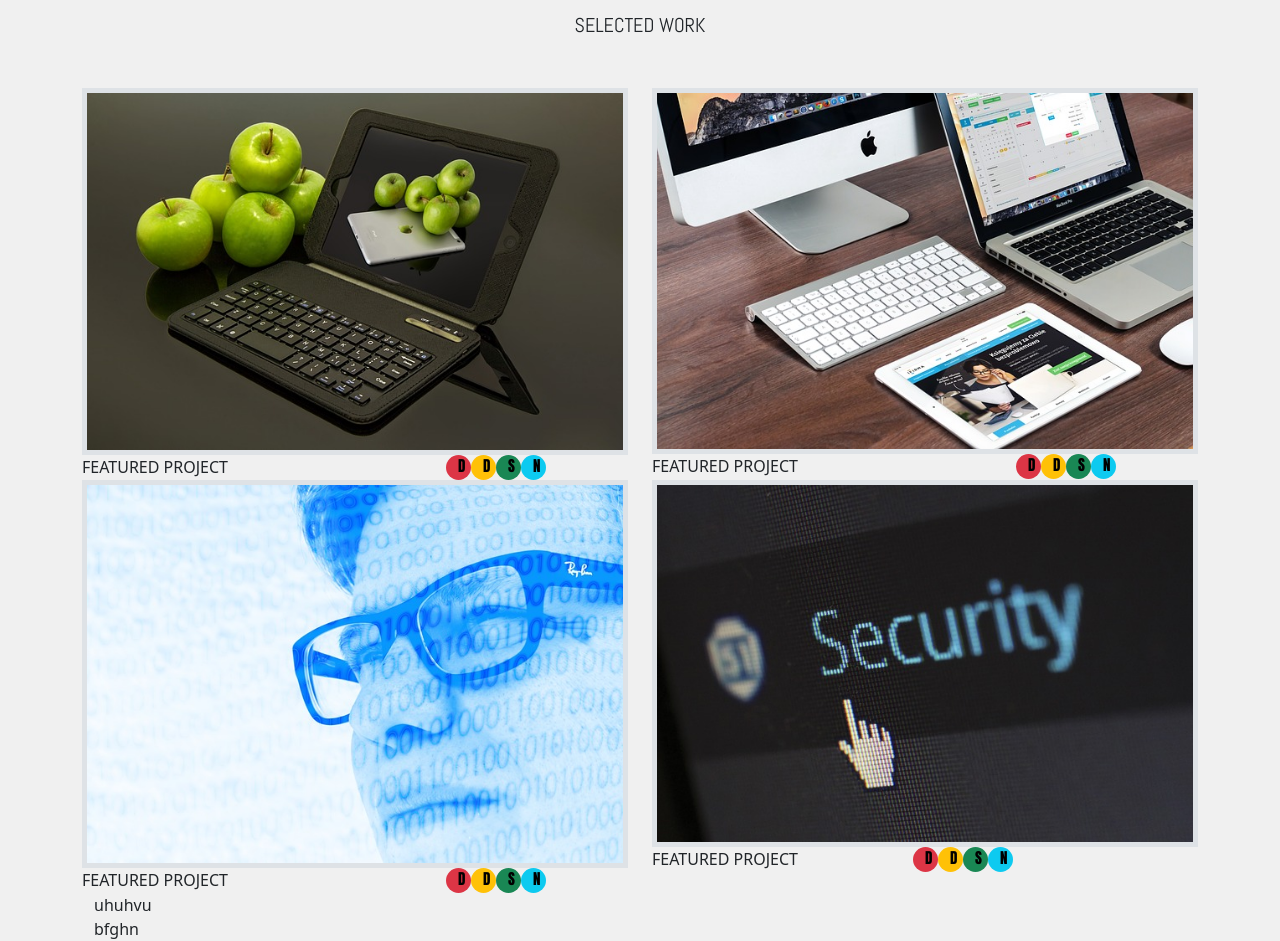
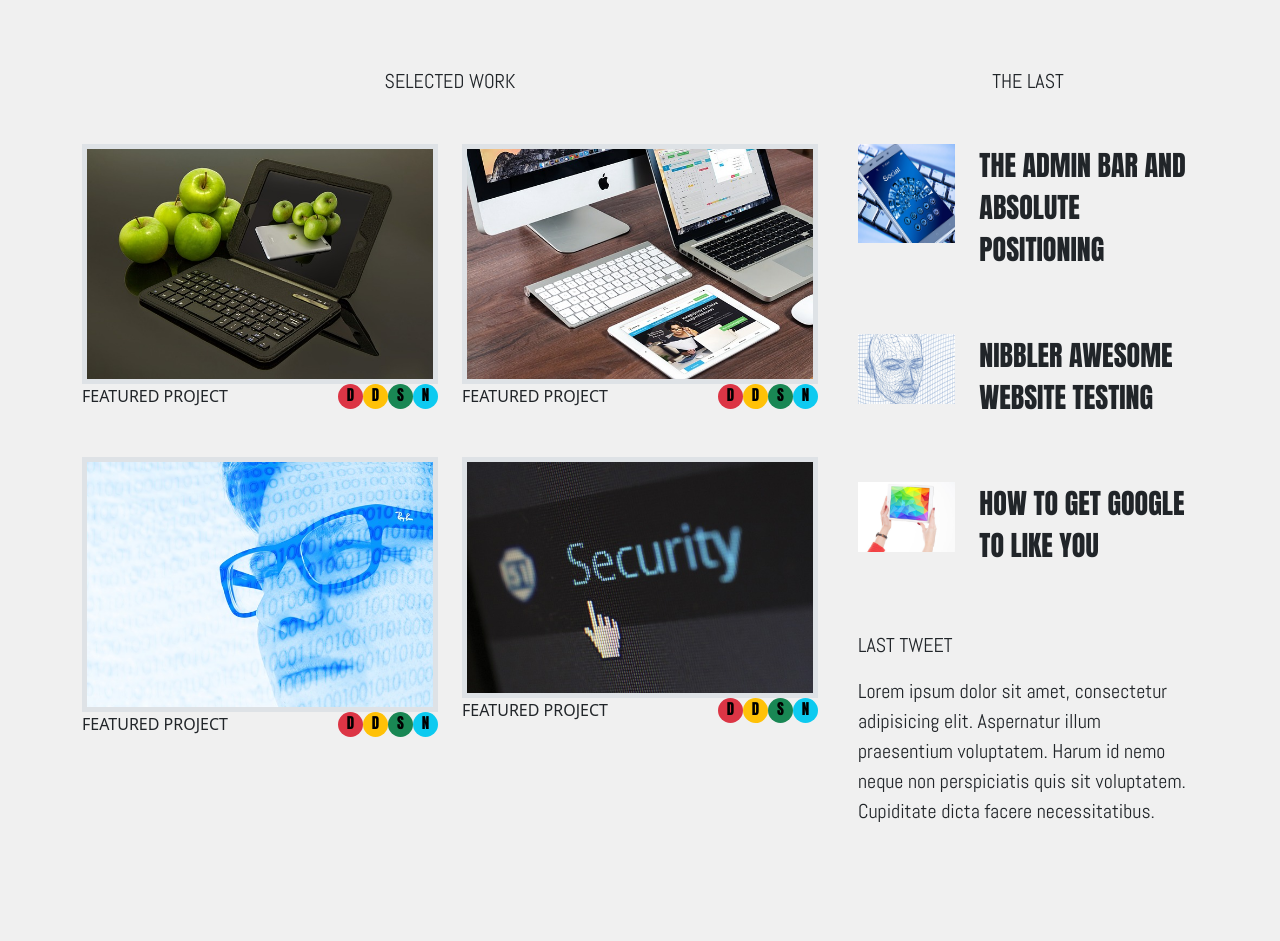
Before and after one commit to michaelc-roberta/codeup-design, a website: page codeup-design.html in a window 1280 px wide. Shown: the part 620-1561 px from the top of the page. After the commit the page ends 1510 px from the top, so only its background shows below. Drawn offline with nearby package versions, Linux system fonts and the light colour scheme.

Commit message:
complete

```diff
--- a/codeup-design.html
+++ b/codeup-design.html
@@ -1,5 +1,5 @@
 <!doctype html>
-<html>
+<html xmlns="http://www.w3.org/1999/html">
 <head>
     <meta charset="utf-8" />
     <meta http-equiv="x-ua-compatible" content="ie=edge" />
@@ -19,7 +19,7 @@
 
     <section class="header-container"> <!-- START Header company logo and navbar -->
         <nav class="navbar navbar-expand-lg navbar-light bg-transparent mb-5">
-      <img width="105px" height="105px" class="company-logo m-3" src="images/assets/logo.png">
+            <img width="105px" height="105px" class="company-logo m-3" src="images/logo.png">
             <p class="d-none d-lg-block text-start fs-3 pt-4 ms-3" style="font-family: 'Abel', sans-serif;">codeup design</p>
             <button class="navbar-toggler m-3" type="button" data-bs-toggle="collapse" data-bs-target="#navbarSupportedContent" aria-controls="navbarSupportedContent" aria-expanded="false" aria-label="Toggle navigation">
                 <span class="navbar-toggler-icon"></span>
@@ -59,17 +59,17 @@
         <div class="circles d-flex justify-content-center">
 
             <div class="d-flex justify-content-center flex-wrap">
-        <div class="circle bg-danger">
+                <div class="circle bg-danger m-3">
                     <h6>DESIGN</h6>
                 </div>
-        <div class="circle bg-warning">
+                <div class="circle bg-warning m-3">
                     <h6>DEVELOP</h6>
                 </div>
                 <div class="w-100 d-md-none"></div>
-        <div class="circle bg-success">
+                <div class="circle bg-success m-3">
                     <h6>SUPPORT</h6>
                 </div>
-        <div class="circle bg-info">
+                <div class="circle bg-info m-3">
                     <h6>HOST</h6>
                 </div>
             </div>
@@ -80,17 +80,18 @@
         <hr class="d-none d-md-block border-secondary border-2 opacity-50% my-5 container">
     </section> <!-- END hidden line -->
 
-  <section> <!-- START "selected work" line -->
-    <p class="text-center fs-5 m-5" style="font-family: abel, sans-serif">SELECTED WORK</p>
-  </section> <!-- END "selected work" line -->
-
     <section id="featured-projects" class="container"> <!-- START featured projects -->
+        <div class="row"> <!-- START "feature project" and "The Last" row -->
+            <div class="col-lg-8">
+                <p class="text-center fs-5 m-4" style="font-family: abel, sans-serif">SELECTED WORK</p>
                 <div id="featured-images" class="row"> <!-- START row 1 featured items -->
-        <div class="col-12 col-md-6">
-          <img src="images/assets/images/apple-ipad.jpg" width="100%" class="border border-5">
-          <div class="d-flex flex-row">
-            <div class="col-6">FEATURED PROJECT</div>
-            <div class="row offset-4 offset-md-2">
+                    <div class="col-md-6 my-lg-5 mt-xl-0">
+                        <img src="images/apple-ipad.jpg" width="100%" class="border border-5 mt-lg-4">
+                        <div class="row">
+                            <div class="col-7">
+                                FEATURED PROJECT
+                            </div>
+                            <div class="col-5 d-flex justify-content-end">
                                 <div class="mini-circle bg-danger">D</div>
                                 <div class="mini-circle bg-warning">D</div>
                                 <div class="mini-circle bg-success">S</div>
@@ -98,11 +99,13 @@
                             </div>
                         </div>
                     </div>
-        <div class="col-12 col-md-6">
-          <img src="images/assets/images/macbook.jpg" width="100%" class="border border-5">
+                    <div class="col-md-6 my-lg-5 mt-xl-0">
+                        <img src="images/macbook.jpg" width="100%" class="border border-5 mt-lg-4">
                         <div class="d-flex flex-row">
-            <div class="col-6">FEATURED PROJECT</div>
-            <div class="row offset-4 offset-md-2">
+                            <div class="col-7">
+                                FEATURED PROJECT
+                            </div>
+                            <div class="col-5 d-flex justify-content-end">
                                 <div class="mini-circle bg-danger">D</div>
                                 <div class="mini-circle bg-warning">D</div>
                                 <div class="mini-circle bg-success">S</div>
@@ -112,11 +115,13 @@
                     </div>
                 </div> <!-- END of row 1 featured items -->
                 <div class="row"> <!-- START row 2 featured items -->
-        <div class="col-12 col-md-6">
-          <img src="images/assets/images/man.jpg" width="100%" class="border border-5">
+                    <div class="col-md-6 my-lg-5 mt-xl-0">
+                        <img src="images/man.jpg" width="100%" class="border border-5">
                         <div class="d-flex flex-row">
-            <div class="col-6">FEATURED PROJECT</div>
-            <div id="mini-circle" class="row offset-4 offset-md-2">
+                            <div class="col-7">
+                                FEATURED PROJECT
+                            </div>
+                            <div class="col-5 d-flex justify-content-end">
                                 <div class="mini-circle bg-danger">D</div>
                                 <div class="mini-circle bg-warning">D</div>
                                 <div class="mini-circle bg-success">S</div>
@@ -124,11 +129,13 @@
                             </div>
                         </div>
                     </div>
-        <div class="col-12 col-md-6">
-          <img src="images/assets/images/security.jpg" width="100%" class="border border-5">
+                    <div class="col-md-6 my-lg-5 mt-xl-0">
+                        <img src="images/security.jpg" width="100%" class="border border-5">
                         <div class="d-flex flex-row">
-            <div class="col-6">FEATURED PROJECT</div>
-            <div class="row">
+                            <div class="col-7">
+                                FEATURED PROJECT
+                            </div>
+                            <div class="col-5 d-flex justify-content-end">
                                 <div class="mini-circle bg-danger">D</div>
                                 <div class="mini-circle bg-warning">D</div>
                                 <div class="mini-circle bg-success">S</div>
@@ -137,10 +144,43 @@
                         </div>
                     </div>
                 </div> <!-- END of row 2 featured items -->
-        <div id="the-last" class="container">
-          <div class="col-lg-12">uhuhvu</div>
-          <div class="d-flex flex-row">bfghn</div>
             </div>
+            <div class="col-lg-4 d-none d-lg-block">
+                <div id="the_last" class="column ms-3">
+                    <p class="text-center fs-5 m-4" style="font-family: abel, sans-serif">THE LAST</p>
+                    <div class="row my-5">
+                        <div class="col-4">
+                            <img width="100%" height="70%" src="images/mobile-phone.jpg">
+                        </div>
+                        <div class="col-8">
+                            <p class="fs-3" style="font-family: anton, sans-serif">THE ADMIN BAR AND ABSOLUTE POSITIONING</p>
+                        </div>
+                    </div>
+                    <div class="row mb-5">
+                        <div class="col-4">
+                            <img width="100%" height="70%" src="images/head.jpg">
+                        </div>
+                        <div class="col-8">
+                            <p class="fs-3" style="font-family: anton, sans-serif">NIBBLER AWESOME WEBSITE TESTING</p>
+                        </div>
+                    </div>
+                    <div class="row mb-5">
+                        <div class="col-4">
+                            <img width="100%" height="70%" src="images/ipad.jpg">
+                        </div>
+                        <div class="col-8">
+                            <p class="fs-3" style="font-family: anton, sans-serif">HOW TO GET GOOGLE TO LIKE YOU</p>
+                        </div>
+                    </div>
+                    <div class="row mb-5">
+                        <div class="col-12">
+                            <p class="fs-5" style="font-family: abel, sans-serif">LAST TWEET</p>
+                            <p class="fs-5" style="font-family: abel, sans-serif">Lorem ipsum dolor sit amet, consectetur adipisicing elit. Aspernatur illum praesentium voluptatem. Harum id nemo neque non perspiciatis quis sit voluptatem. Cupiditate dicta facere necessitatibus.</p>
+                        </div>
+                    </div>
+                </div>
+            </div>
+        </div> <!-- END of "featured project" and "The Last" row -->
     </section> <!-- END featured projects -->
 
 </main> <!-- End of main container -->
```
Also changed, not shown: images/apple-ipad.jpg (renamed from images/assets/images/apple-ipad.jpg), images/google-search.jpg (renamed from images/assets/images/google-search.jpg), images/head.jpg (renamed from images/assets/images/head.jpg), images/ipad.jpg (renamed from images/assets/images/ipad.jpg), images/logo.png (renamed from images/assets/logo.png), images/macbook.jpg (renamed from images/assets/images/macbook.jpg), images/man.jpg (renamed from images/assets/images/man.jpg), images/mobile-phone.jpg (renamed from images/assets/images/mobile-phone.jpg), images/security.jpg (renamed from images/assets/images/security.jpg). Lines whose indentation alone changed are shown as unchanged.
